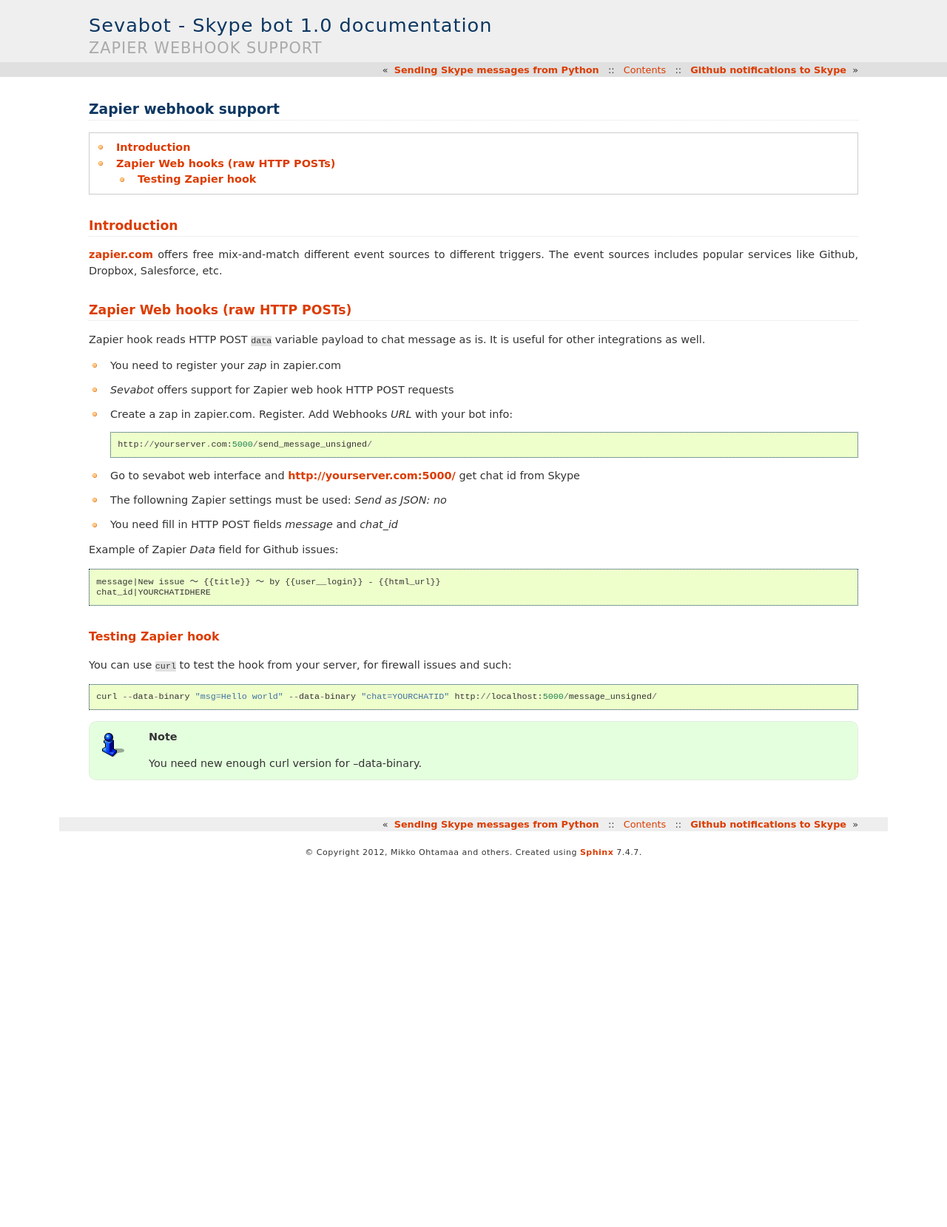
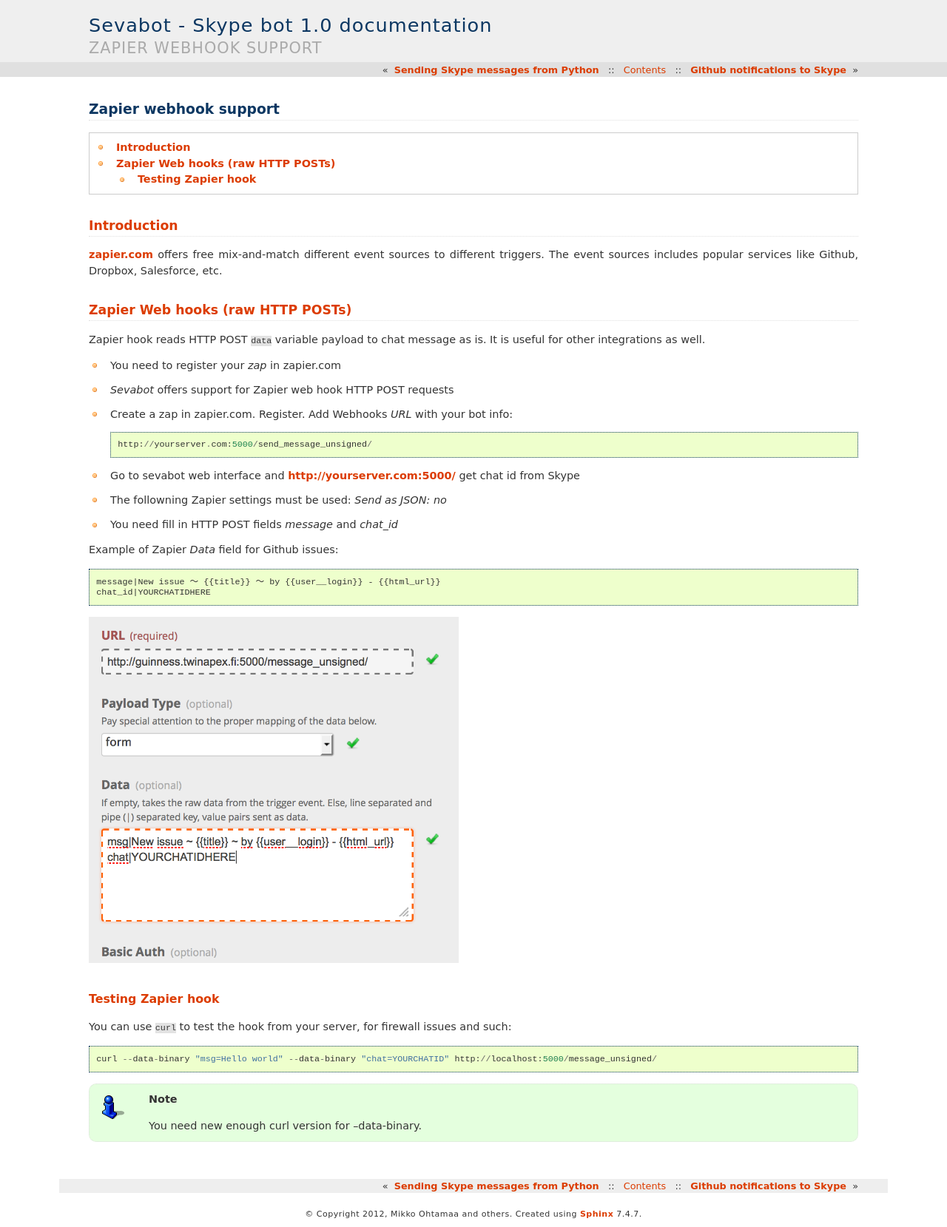
Before and after one commit to opensourcehacker/sevabot, a Sphinx documentation site: the page built from docs/source/zapier.rst, in a window 1280 px wide. Shown: the whole page at 74% size. Built offline with Sphinx 7.4.7, drawn with Linux system fonts in a browser that asks for light colours; before the commit the page ends 1169 px from its top, so only the background shows below that.

Commit message:
Added Zapier example image

```diff
--- a/docs/source/zapier.rst
+++ b/docs/source/zapier.rst
@@ -36,6 +36,9 @@
     message|New issue 〜 {{title}} 〜 by {{user__login}} - {{html_url}}
     chat_id|YOURCHATIDHERE
 
+.. image:: /images/zapier.png
+    :width: 500px
+
 Testing Zapier hook
 ---------------------
 
```
Also changed, not shown: docs/source/images/zapier.png (added).
